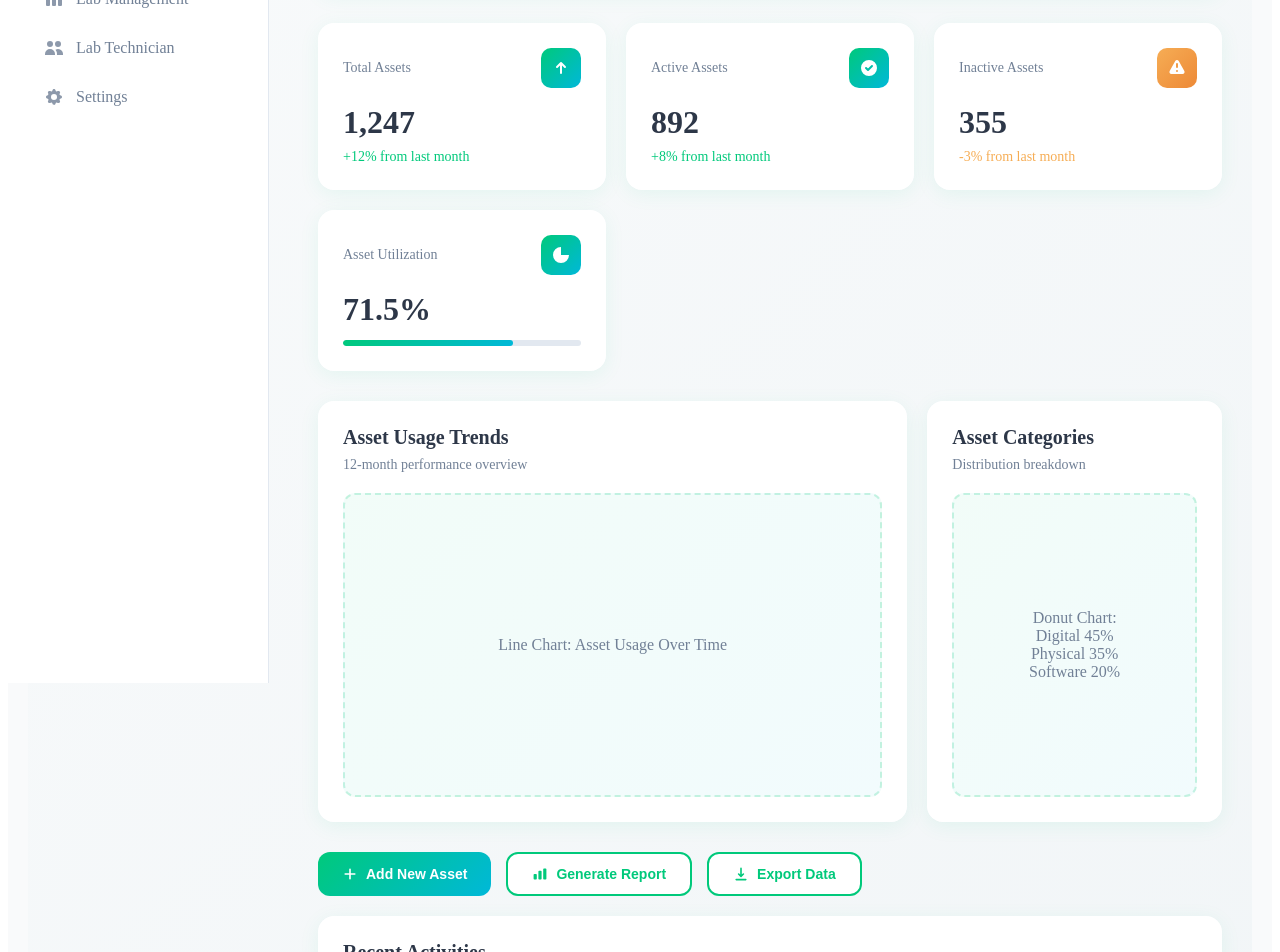
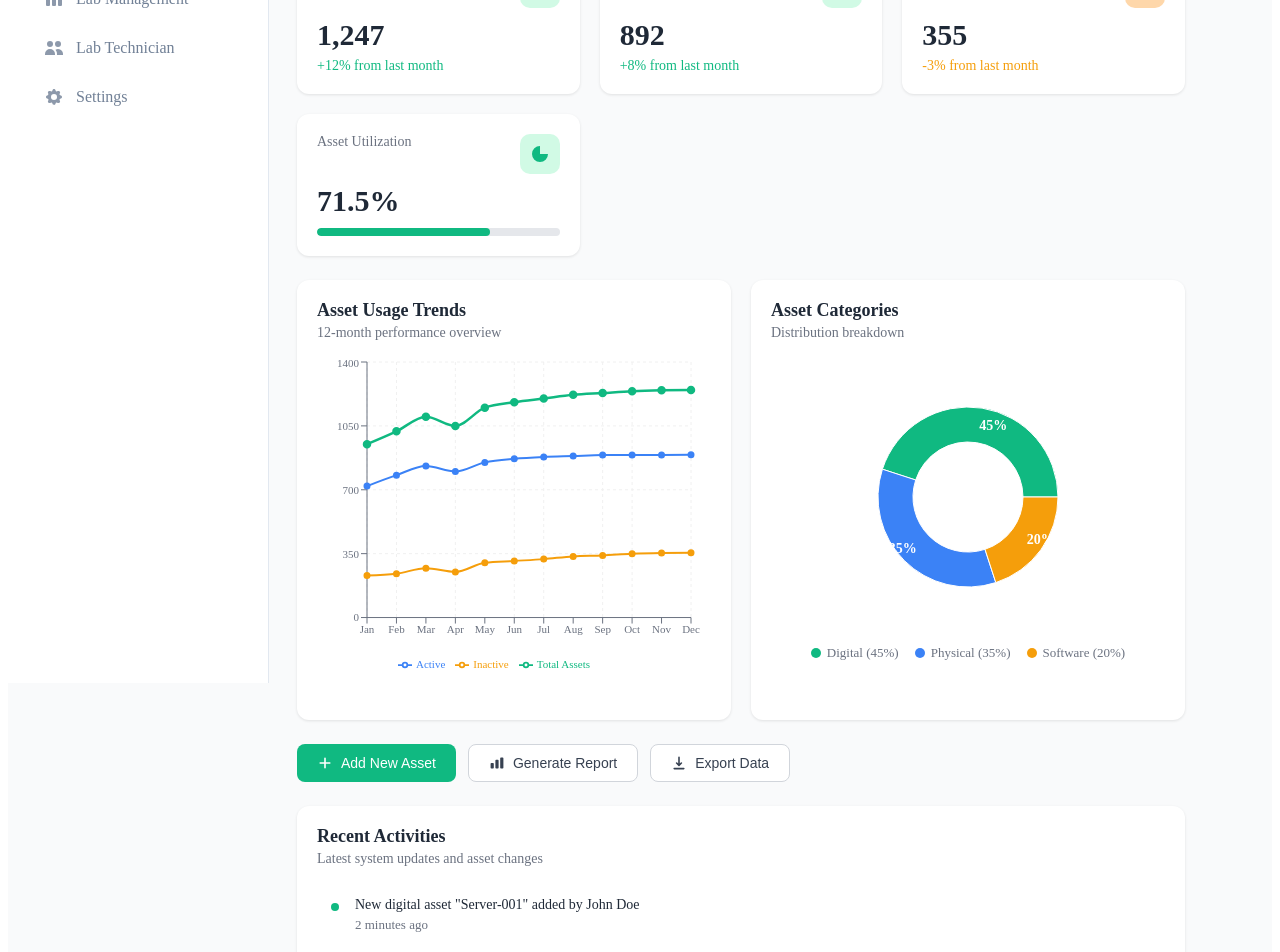
Before and after one commit to Khushiimaheshwari/Smart-Inventory-and-Resource-Management-System, a Next.js app: page /adminPanel in a window 1280 px wide. Shown: the part 240-1192 px from the top of the page. Built offline with nearby package versions, Linux system fonts and the light colour scheme.

Commit message:
Enhanced UI of adminPanel

```diff
--- a/package.json
+++ b/package.json
@@ -17,7 +17,8 @@
     "next-auth": "^4.24.11",
     "react": "19.1.0",
     "react-dom": "19.1.0",
-    "react-icons": "^5.5.0"
+    "react-icons": "^5.5.0",
+    "recharts": "^3.2.1"
   },
   "devDependencies": {
     "@tailwindcss/postcss": "^4",
--- a/src/app/adminPanel/page.js
+++ b/src/app/adminPanel/page.js
@@ -1,7 +1,7 @@
 "use client";
 
 import { useState } from "react";
-import styles from "./adminDashboard.module.css";
+import { LineChart, Line, XAxis, YAxis, CartesianGrid, Tooltip, Legend, ResponsiveContainer, PieChart, Pie, Cell } from 'recharts';
 
 export default function Dashboard() {
   const [metrics] = useState({
@@ -10,6 +10,29 @@ export default function Dashboard() {
     inactiveAssets: 355,
     utilization: 71.5,
   });
+
+  // Line Chart Data
+  const lineChartData = [
+    { month: 'Jan', assets: 950, active: 720, inactive: 230 },
+    { month: 'Feb', assets: 1020, active: 780, inactive: 240 },
+    { month: 'Mar', assets: 1100, active: 830, inactive: 270 },
+    { month: 'Apr', assets: 1050, active: 800, inactive: 250 },
+    { month: 'May', assets: 1150, active: 850, inactive: 300 },
+    { month: 'Jun', assets: 1180, active: 870, inactive: 310 },
+    { month: 'Jul', assets: 1200, active: 880, inactive: 320 },
+    { month: 'Aug', assets: 1220, active: 885, inactive: 335 },
+    { month: 'Sep', assets: 1230, active: 890, inactive: 340 },
+    { month: 'Oct', assets: 1240, active: 890, inactive: 350 },
+    { month: 'Nov', assets: 1245, active: 891, inactive: 354 },
+    { month: 'Dec', assets: 1247, active: 892, inactive: 355 },
+  ];
+
+  // Donut Chart Data
+  const donutChartData = [
+    { name: 'Digital', value: 45, color: '#10b981' },
+    { name: 'Physical', value: 35, color: '#3b82f6' },
+    { name: 'Software', value: 20, color: '#f59e0b' },
+  ];
 
   const [activities] = useState([
     {
@@ -46,25 +69,233 @@ export default function Dashboard() {
     alert("Export data clicked 📂");
   };
 
+  // Custom label for donut chart
+  const renderCustomLabel = ({ cx, cy, midAngle, innerRadius, outerRadius, percent }) => {
+    const RADIAN = Math.PI / 180;
+    const radius = innerRadius + (outerRadius - innerRadius) * 0.5;
+    const x = cx + radius * Math.cos(-midAngle * RADIAN);
+    const y = cy + radius * Math.sin(-midAngle * RADIAN);
+
+    return (
+      <text
+        x={x}
+        y={y}
+        fill="white"
+        textAnchor={x > cx ? 'start' : 'end'}
+        dominantBaseline="central"
+        style={{ fontSize: '14px', fontWeight: '600' }}
+      >
+        {`${(percent * 100).toFixed(0)}%`}
+      </text>
+    );
+  };
+
+  const styles = {
+    container: {
+      width: 'calc(100% - 288px)', // Use percentage instead of viewport width
+      minHeight: '100vh',
+      backgroundColor: '#f9fafb',
+      padding: '1.5rem',
+      boxSizing: 'border-box',
+      marginLeft: '245px',
+      overflowX: 'hidden',
+    },
+    mainContent: {
+      width: '100%',
+      maxWidth: '100%',
+      margin: '0',
+    },
+    header: {
+      marginBottom: '1.5rem',
+    },
+    title: {
+      fontSize: '2rem',
+      fontWeight: 'bold',
+      color: '#1f2937',
+      margin: 0,
+    },
+    metricsGrid: {
+      display: 'grid',
+      gridTemplateColumns: 'repeat(auto-fit, minmax(240px, 1fr))',
+      gap: '1.25rem',
+      marginBottom: '1.5rem',
+    },
+    metricCard: {
+      backgroundColor: 'white',
+      borderRadius: '12px',
+      padding: '1.25rem',
+      boxShadow: '0 1px 3px rgba(0, 0, 0, 0.1)',
+      transition: 'box-shadow 0.3s ease',
+    },
+    metricHeader: {
+      display: 'flex',
+      justifyContent: 'space-between',
+      alignItems: 'flex-start',
+      marginBottom: '0.75rem',
+    },
+    metricTitle: {
+      color: '#6b7280',
+      fontSize: '0.875rem',
+      fontWeight: '500',
+      textTransform: 'capitalize',
+    },
+    metricIcon: {
+      width: '40px',
+      height: '40px',
+      borderRadius: '10px',
+      display: 'flex',
+      alignItems: 'center',
+      justifyContent: 'center',
+      flexShrink: 0,
+    },
+    iconSuccess: {
+      backgroundColor: '#d1fae5',
+      color: '#10b981',
+    },
+    iconWarning: {
+      backgroundColor: '#fed7aa',
+      color: '#f59e0b',
+    },
+    metricValue: {
+      fontSize: '1.875rem',
+      fontWeight: 'bold',
+      color: '#1f2937',
+      marginBottom: '0.5rem',
+      lineHeight: 1,
+    },
+    metricChange: {
+      fontSize: '0.875rem',
+      fontWeight: '500',
+      color: '#10b981',
+    },
+    metricChangeNegative: {
+      fontSize: '0.875rem',
+      fontWeight: '500',
+      color: '#f59e0b',
+    },
+    progressContainer: {
+      marginTop: '0.75rem',
+    },
+    progressBar: {
+      width: '100%',
+      height: '8px',
+      backgroundColor: '#e5e7eb',
+      borderRadius: '999px',
+      overflow: 'hidden',
+    },
+    progressFill: {
+      height: '100%',
+      backgroundColor: '#10b981',
+      borderRadius: '999px',
+      transition: 'width 1s ease-out',
+    },
+    chartsGrid: {
+      display: 'grid',
+      gridTemplateColumns: 'repeat(auto-fit, minmax(320px, 1fr))',
+      gap: '1.25rem',
+      marginBottom: '1.5rem',
+    },
+    chartCard: {
+      backgroundColor: 'white',
+      borderRadius: '12px',
+      padding: '1.25rem',
+      boxShadow: '0 1px 3px rgba(0, 0, 0, 0.1)',
+      minHeight: '400px',
+    },
+    chartHeader: {
+      marginBottom: '1rem',
+    },
+    chartTitle: {
+      fontSize: '1.125rem',
+      fontWeight: 'bold',
+      color: '#1f2937',
+      marginBottom: '0.25rem',
+    },
+    chartSubtitle: {
+      fontSize: '0.875rem',
+      color: '#6b7280',
+    },
+    actionSection: {
+      marginBottom: '1.5rem',
+    },
+    actionButtons: {
+      display: 'flex',
+      flexWrap: 'wrap',
+      gap: '0.75rem',
+    },
+    actionBtn: {
+      display: 'flex',
+      alignItems: 'center',
+      gap: '0.5rem',
+      padding: '0.625rem 1.25rem',
+      borderRadius: '8px',
+      fontSize: '0.875rem',
+      fontWeight: '500',
+      border: 'none',
+      cursor: 'pointer',
+      transition: 'all 0.3s ease',
+    },
+    primaryBtn: {
+      backgroundColor: '#10b981',
+      color: 'white',
+    },
+    secondaryBtn: {
+      backgroundColor: 'white',
+      color: '#374151',
+      border: '1px solid #d1d5db',
+    },
+    activitySection: {
+      backgroundColor: 'white',
+      borderRadius: '12px',
+      padding: '1.25rem',
+      boxShadow: '0 1px 3px rgba(0, 0, 0, 0.1)',
+    },
+    activityItem: {
+      display: 'flex',
+      gap: '1rem',
+      padding: '0.875rem',
+      borderRadius: '8px',
+      marginBottom: '0.5rem',
+      transition: 'background-color 0.2s ease',
+    },
+    activityDot: {
+      width: '8px',
+      height: '8px',
+      backgroundColor: '#10b981',
+      borderRadius: '50%',
+      marginTop: '6px',
+      flexShrink: 0,
+    },
+    activityContent: {
+      flex: 1,
+    },
+    activityText: {
+      color: '#1f2937',
+      fontWeight: '500',
+      marginBottom: '0.25rem',
+      fontSize: '0.875rem',
+    },
+    activityTime: {
+      fontSize: '0.8125rem',
+      color: '#6b7280',
+    },
+  };
+
   return (
-    <div className={styles["dashboard-container"]}>
-
-      {/* Main Content */}
-      <main className={styles["main-content"]}>
+    <div style={styles.container}>
+      <main style={styles.mainContent}>
         {/* Header */}
-        <header className={styles.header}>
-          <h1>Overview</h1>
-          <div className={styles["user-profile"]}>
-          </div>
+        <header style={styles.header}>
+          <h1 style={styles.title}>Overview</h1>
         </header>
 
         {/* Metrics */}
-        <div className={styles["metrics-grid"]}>
+        <div style={styles.metricsGrid}>
           {/* Total Assets */}
-          <div className={styles["metric-card"]}>
-            <div className={styles["metric-header"]}>
-              <div className={styles["metric-title"]}>Total Assets</div>
-              <div className={`${styles["metric-icon"]} ${styles.success}`}>
+          <div style={styles.metricCard}>
+            <div style={styles.metricHeader}>
+              <div style={styles.metricTitle}>Total Assets</div>
+              <div style={{...styles.metricIcon, ...styles.iconSuccess}}>
                 <svg width="20" height="20" viewBox="0 0 20 20" fill="currentColor">
                   <path
                     fillRule="evenodd"
@@ -74,17 +305,17 @@ export default function Dashboard() {
                 </svg>
               </div>
             </div>
-            <div className={styles["metric-value"]}>
+            <div style={styles.metricValue}>
               {metrics.totalAssets.toLocaleString()}
             </div>
-            <div className={styles["metric-change"]}>+12% from last month</div>
+            <div style={styles.metricChange}>+12% from last month</div>
           </div>
 
           {/* Active Assets */}
-          <div className={styles["metric-card"]}>
-            <div className={styles["metric-header"]}>
-              <div className={styles["metric-title"]}>Active Assets</div>
-              <div className={`${styles["metric-icon"]} ${styles.success}`}>
+          <div style={styles.metricCard}>
+            <div style={styles.metricHeader}>
+              <div style={styles.metricTitle}>Active Assets</div>
+              <div style={{...styles.metricIcon, ...styles.iconSuccess}}>
                 <svg width="20" height="20" viewBox="0 0 20 20" fill="currentColor">
                   <path
                     fillRule="evenodd"
@@ -94,17 +325,17 @@ export default function Dashboard() {
                 </svg>
               </div>
             </div>
-            <div className={styles["metric-value"]}>
+            <div style={styles.metricValue}>
               {metrics.activeAssets.toLocaleString()}
             </div>
-            <div className={styles["metric-change"]}>+8% from last month</div>
+            <div style={styles.metricChange}>+8% from last month</div>
           </div>
 
           {/* Inactive Assets */}
-          <div className={styles["metric-card"]}>
-            <div className={styles["metric-header"]}>
-              <div className={styles["metric-title"]}>Inactive Assets</div>
-              <div className={`${styles["metric-icon"]} ${styles.warning}`}>
+          <div style={styles.metricCard}>
+            <div style={styles.metricHeader}>
+              <div style={styles.metricTitle}>Inactive Assets</div>
+              <div style={{...styles.metricIcon, ...styles.iconWarning}}>
                 <svg width="20" height="20" viewBox="0 0 20 20" fill="currentColor">
                   <path
                     fillRule="evenodd"
@@ -114,19 +345,19 @@ export default function Dashboard() {
                 </svg>
               </div>
             </div>
-            <div className={styles["metric-value"]}>
+            <div style={styles.metricValue}>
               {metrics.inactiveAssets.toLocaleString()}
             </div>
-            <div className={`${styles["metric-change"]} ${styles.negative}`}>
+            <div style={styles.metricChangeNegative}>
               -3% from last month
             </div>
           </div>
 
           {/* Asset Utilization */}
-          <div className={styles["metric-card"]}>
-            <div className={styles["metric-header"]}>
-              <div className={styles["metric-title"]}>Asset Utilization</div>
-              <div className={`${styles["metric-icon"]} ${styles.success}`}>
+          <div style={styles.metricCard}>
+            <div style={styles.metricHeader}>
+              <div style={styles.metricTitle}>Asset Utilization</div>
+              <div style={{...styles.metricIcon, ...styles.iconSuccess}}>
                 <svg width="20" height="20" viewBox="0 0 20 20" fill="currentColor">
                   <path
                     fillRule="evenodd"
@@ -136,14 +367,13 @@ export default function Dashboard() {
                 </svg>
               </div>
             </div>
-            <div className={styles["metric-value"]}>
+            <div style={styles.metricValue}>
               {metrics.utilization}%
             </div>
-            <div className={styles["progress-container"]}>
-              <div className={styles["progress-bar"]}>
+            <div style={styles.progressContainer}>
+              <div style={styles.progressBar}>
                 <div
-                  className={styles["progress-fill"]}
-                  style={{ width: `${metrics.utilization}%` }}
+                  style={{...styles.progressFill, width: `${metrics.utilization}%`}}
                 ></div>
               </div>
             </div>
@@ -151,41 +381,124 @@ export default function Dashboard() {
         </div>
 
         {/* Charts */}
-        <div className={styles["charts-grid"]}>
-          <div className={styles["chart-card"]}>
-            <div className={styles["chart-header"]}>
-              <div className={styles["chart-title"]}>Asset Usage Trends</div>
-              <div className={styles["chart-subtitle"]}>
+        <div style={styles.chartsGrid}>
+          <div style={styles.chartCard}>
+            <div style={styles.chartHeader}>
+              <div style={styles.chartTitle}>Asset Usage Trends</div>
+              <div style={styles.chartSubtitle}>
                 12-month performance overview
               </div>
             </div>
-            <div className={styles["chart-placeholder"]}>
-              Line Chart: Asset Usage Over Time
+            <div style={{ width: '100%', height: '320px' }}>
+              <ResponsiveContainer width="100%" height="100%">
+                <LineChart data={lineChartData} margin={{ top: 5, right: 20, left: -10, bottom: 5 }}>
+                  <CartesianGrid strokeDasharray="3 3" stroke="#f0f0f0" />
+                  <XAxis dataKey="month" stroke="#6b7280" style={{ fontSize: '11px' }} />
+                  <YAxis stroke="#6b7280" style={{ fontSize: '11px' }} />
+                  <Tooltip
+                    contentStyle={{
+                      backgroundColor: '#fff',
+                      border: '1px solid #e5e7eb',
+                      borderRadius: '8px',
+                      boxShadow: '0 4px 6px -1px rgba(0, 0, 0, 0.1)',
+                      fontSize: '12px'
+                    }}
+                  />
+                  <Legend
+                    wrapperStyle={{ fontSize: '11px', paddingTop: '10px' }}
+                    iconType="line"
+                  />
+                  <Line
+                    type="monotone"
+                    dataKey="assets"
+                    stroke="#10b981"
+                    strokeWidth={2.5}
+                    name="Total Assets"
+                    animationDuration={2000}
+                    dot={{ fill: '#10b981', r: 3 }}
+                    activeDot={{ r: 5 }}
+                  />
+                  <Line
+                    type="monotone"
+                    dataKey="active"
+                    stroke="#3b82f6"
+                    strokeWidth={2}
+                    name="Active"
+                    animationDuration={2000}
+                    dot={{ fill: '#3b82f6', r: 2.5 }}
+                  />
+                  <Line
+                    type="monotone"
+                    dataKey="inactive"
+                    stroke="#f59e0b"
+                    strokeWidth={2}
+                    name="Inactive"
+                    animationDuration={2000}
+                    dot={{ fill: '#f59e0b', r: 2.5 }}
+                  />
+                </LineChart>
+              </ResponsiveContainer>
             </div>
           </div>
 
-          <div className={styles["chart-card"]}>
-            <div className={styles["chart-header"]}>
-              <div className={styles["chart-title"]}>Asset Categories</div>
-              <div className={styles["chart-subtitle"]}>
+          <div style={styles.chartCard}>
+            <div style={styles.chartHeader}>
+              <div style={styles.chartTitle}>Asset Categories</div>
+              <div style={styles.chartSubtitle}>
                 Distribution breakdown
               </div>
             </div>
-            <div className={styles["chart-placeholder"]}>
-              Donut Chart:<br />
-              Digital 45% <br />
-              Physical 35% <br />
-              Software 20%
+            <div style={{ width: '100%', height: '280px' }}>
+              <ResponsiveContainer width="100%" height="100%">
+                <PieChart>
+                  <Pie
+                    data={donutChartData}
+                    cx="50%"
+                    cy="50%"
+                    labelLine={false}
+                    label={renderCustomLabel}
+                    outerRadius={90}
+                    innerRadius={55}
+                    fill="#8884d8"
+                    dataKey="value"
+                    animationBegin={0}
+                    animationDuration={1500}
+                  >
+                    {donutChartData.map((entry, index) => (
+                      <Cell key={`cell-${index}`} fill={entry.color} />
+                    ))}
+                  </Pie>
+                  <Tooltip
+                    contentStyle={{
+                      backgroundColor: '#fff',
+                      border: '1px solid #e5e7eb',
+                      borderRadius: '8px',
+                      boxShadow: '0 4px 6px -1px rgba(0, 0, 0, 0.1)',
+                      fontSize: '12px'
+                    }}
+                  />
+                </PieChart>
+              </ResponsiveContainer>
+            </div>
+            <div style={{ display: 'flex', justifyContent: 'center', gap: '16px', marginTop: '8px', flexWrap: 'wrap' }}>
+              {donutChartData.map((item) => (
+                <div key={item.name} style={{ display: 'flex', alignItems: 'center', gap: '6px' }}>
+                  <div style={{ width: '10px', height: '10px', borderRadius: '50%', backgroundColor: item.color }}></div>
+                  <span style={{ fontSize: '13px', color: '#6b7280' }}>{item.name} ({item.value}%)</span>
+                </div>
+              ))}
             </div>
           </div>
         </div>
 
         {/* Actions */}
-        <div className={styles["action-section"]}>
-          <div className={styles["action-buttons"]}>
+        <div style={styles.actionSection}>
+          <div style={styles.actionButtons}>
             <button
-              className={`${styles["action-btn"]} ${styles.primary}`}
+              style={{...styles.actionBtn, ...styles.primaryBtn}}
               onClick={handleAddAsset}
+              onMouseOver={(e) => e.target.style.backgroundColor = '#059669'}
+              onMouseOut={(e) => e.target.style.backgroundColor = '#10b981'}
             >
               <svg width="16" height="16" viewBox="0 0 20 20" fill="currentColor">
                 <path
@@ -197,8 +510,10 @@ export default function Dashboard() {
               Add New Asset
             </button>
             <button
-              className={`${styles["action-btn"]} ${styles.secondary}`}
+              style={{...styles.actionBtn, ...styles.secondaryBtn}}
               onClick={handleGenerateReport}
+              onMouseOver={(e) => e.target.style.backgroundColor = '#f9fafb'}
+              onMouseOut={(e) => e.target.style.backgroundColor = 'white'}
             >
               <svg width="16" height="16" viewBox="0 0 20 20" fill="currentColor">
                 <path d="M2 11a1 1 0 011-1h2a1 1 0 011 1v5a1 1 0 01-1 1H3a1 1 0 01-1-1v-5zM8 7a1 1 0 011-1h2a1 1 0 011 1v9a1 1 0 01-1 1H9a1 1 0 01-1-1V7zM14 4a1 1 0 011-1h2a1 1 0 011 1v12a1 1 0 01-1 1h-2a1 1 0 01-1-1V4z" />
@@ -206,8 +521,10 @@ export default function Dashboard() {
               Generate Report
             </button>
             <button
-              className={`${styles["action-btn"]} ${styles.secondary}`}
+              style={{...styles.actionBtn, ...styles.secondaryBtn}}
               onClick={handleExportData}
+              onMouseOver={(e) => e.target.style.backgroundColor = '#f9fafb'}
+              onMouseOut={(e) => e.target.style.backgroundColor = 'white'}
             >
               <svg width="16" height="16" viewBox="0 0 20 20" fill="currentColor">
                 <path
@@ -222,20 +539,25 @@ export default function Dashboard() {
         </div>
 
         {/* Recent Activity */}
-        <div className={styles["activity-section"]}>
-          <div className={styles["chart-header"]}>
-            <div className={styles["chart-title"]}>Recent Activities</div>
-            <div className={styles["chart-subtitle"]}>
+        <div style={styles.activitySection}>
+          <div style={styles.chartHeader}>
+            <div style={styles.chartTitle}>Recent Activities</div>
+            <div style={styles.chartSubtitle}>
               Latest system updates and asset changes
             </div>
           </div>
 
           {activities.map((activity) => (
-            <div key={activity.id} className={styles["activity-item"]}>
-              <div className={styles["activity-dot"]}></div>
-              <div className={styles["activity-content"]}>
-                <div className={styles["activity-text"]}>{activity.text}</div>
-                <div className={styles["activity-time"]}>{activity.time}</div>
+            <div
+              key={activity.id}
+              style={styles.activityItem}
+              onMouseOver={(e) => e.currentTarget.style.backgroundColor = '#f9fafb'}
+              onMouseOut={(e) => e.currentTarget.style.backgroundColor = 'transparent'}
+            >
+              <div style={styles.activityDot}></div>
+              <div style={styles.activityContent}>
+                <div style={styles.activityText}>{activity.text}</div>
+                <div style={styles.activityTime}>{activity.time}</div>
               </div>
             </div>
           ))}
```
Also changed, not shown: 2 other files (tests, documents, lock files or other folders).
